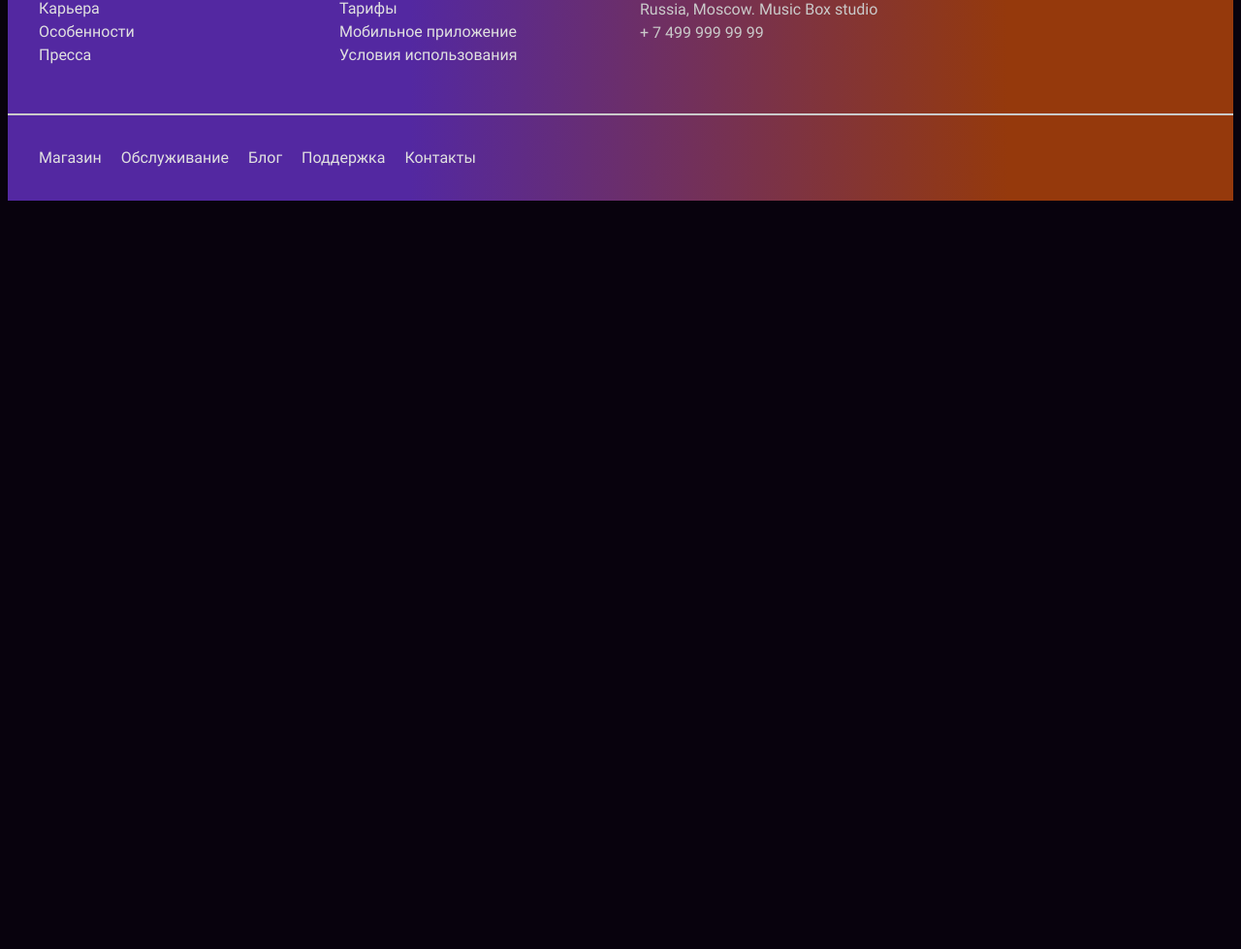
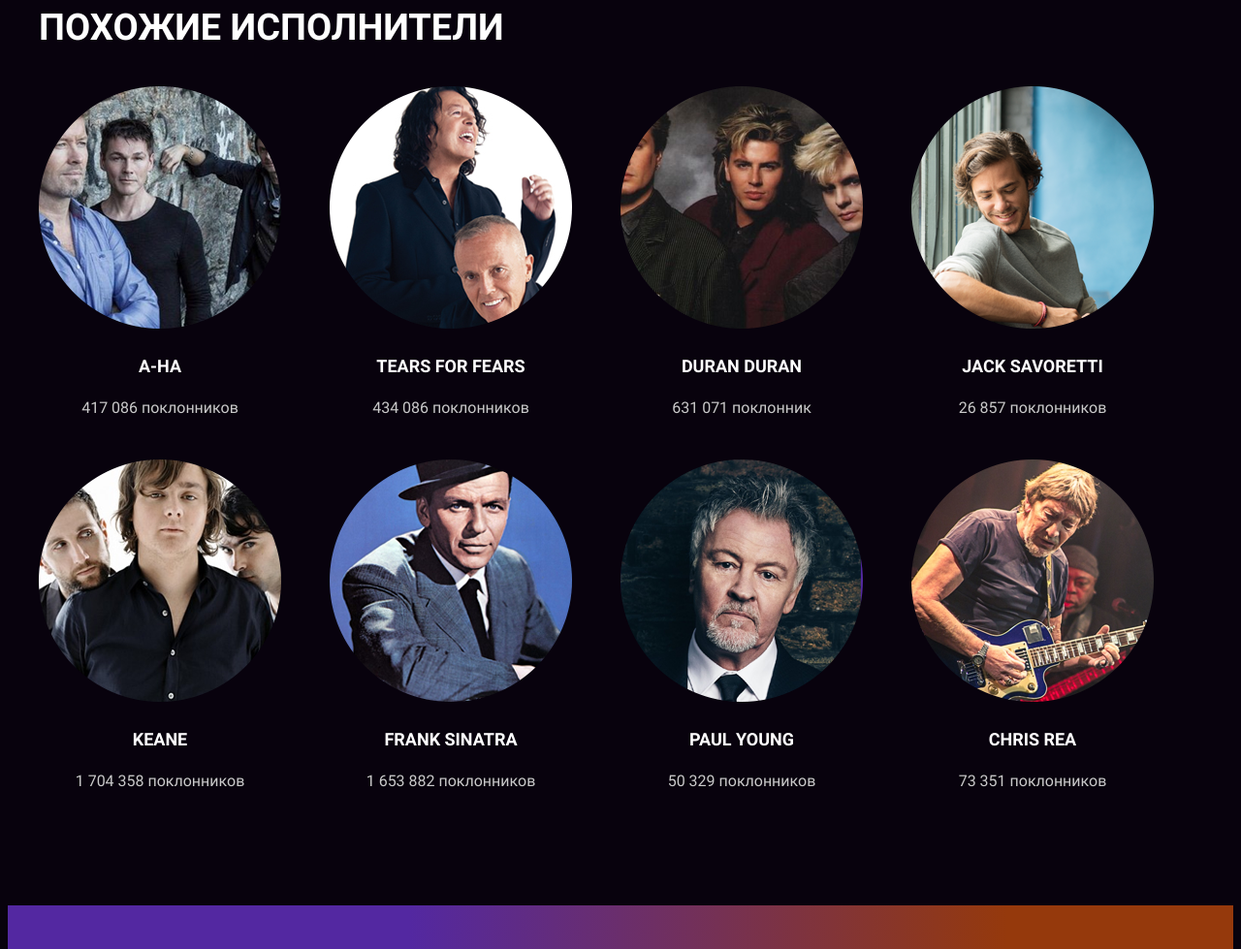
Before and after one commit to olykorotkevich/layout-designer-project-lvl2, a plain HTML site: page src/artist.html in a window 1280 px wide. Shown: the part 2417-3396 px from the top of the page at 97% size. Before the commit the page ends 2632 px from the top, so only its background shows below. Drawn offline with Linux system fonts and the light colour scheme.

Commit message:
vjdjvbdsv

```diff
--- a/src/artist.html
+++ b/src/artist.html
@@ -124,7 +124,69 @@
                         <p>1993</p>
                     </div>
                   </div>
-
+            </div>
+        </div>
+    </div>
+    <div class="page-similar" id="page-similar">
+        <div class="container">
+            <h2>Похожие исполнители</h2>
+            <div class="similar-items">
+                <div class="similar-item">
+                    <img src="./images/A-ha.png" alt="a-ha">
+                    <div class="similar-info">
+                        <h3>A-Ha</h3>
+                        <p>417 086 поклонников</p>
+                    </div>
+                </div>
+                <div class="similar-item">
+                    <img src="./images/Tears for Fears.png" alt="tears">
+                    <div class="similar-info">
+                        <h3>Tears For Fears</h3>
+                        <p>434 086 поклонников</p>
+                    </div>
+                </div>
+                <div class="similar-item">
+                    <img src="./images/Duran Duran.png" alt="duran">
+                    <div class="similar-info">
+                        <h3>Duran Duran</h3>
+                        <p>631 071 поклонник</p>
+                    </div>
+                </div>
+                <div class="similar-item">
+                    <img src="./images/Jack Savoretti.png" alt="Jack Savoretti">
+                    <div class="similar-info">
+                        <h3>Jack Savoretti</h3>
+                        <p>26 857 поклонников</p>
+                    </div>
+                </div>
+                <div class="similar-item">
+                    <img src="./images/Keane.png" alt="Keane">
+                    <div class="similar-info">
+                        <h3>Keane</h3>
+                        <p>1 704 358 поклонников</p>
+                    </div>
+                </div>
+                <div class="similar-item">
+                    <img src="./images/Frank Sinatra.png" alt="Frank Sinatra">
+                    <div class="similar-info">
+                        <h3>Frank Sinatra</h3>
+                        <p>1 653 882 поклонников</p>
+                    </div>
+                </div>
+                <div class="similar-item">
+                    <img src="./images/Paul Young.png" alt="Paul Young">
+                    <div class="similar-info">
+                        <h3>Paul Young</h3>
+                        <p>50 329 поклонников</p>
+                    </div>
+                </div>
+                <div class="similar-item">
+                    <img src="./images/Chris Rea.png" alt="Chris Rea">
+                    <div class="similar-info">
+                        <h3>Chris Rea</h3>
+                        <p>73 351 поклонников</p>
+                    </div>
+                </div>
             </div>
         </div>
     </div>
--- a/src/scss/style.scss
+++ b/src/scss/style.scss
@@ -651,3 +651,58 @@ h3 {
         }
     }
 }
+
+.page-similar {
+    margin-bottom: 100px;
+    padding-top: 100px;
+
+    h2 {
+        text-align: left;
+
+        @media (max-width: 415px) {
+            margin-bottom: 48px;
+       }
+    }
+
+    .similar-items {
+        display: flex;
+        flex-wrap: wrap;
+        text-align: center;
+
+        .similar-item {
+            margin-right: 50px;
+
+            @media (max-width: 415px) {
+                width: 137px;
+                margin-right: 0;
+            }
+
+            &:nth-child(odd) {
+                @media (max-width: 415px) {
+
+                    margin-right: 50px;
+                }
+            }
+
+            h3 {
+                font-weight: bold;
+                font-size: 18px;
+                line-height: 27px;
+            }
+
+            &:first-child,
+            &:nth-child(2),
+            &:nth-child(3),
+            &:nth-child(4), {
+                margin-bottom: 25px;
+            }
+        }
+
+        .similar-item img {
+            @media (max-width: 415px) {
+                width: 137px;
+                height: 137px;
+            }
+        }
+    }
+}
```
Also changed, not shown: src/css/style.css.
